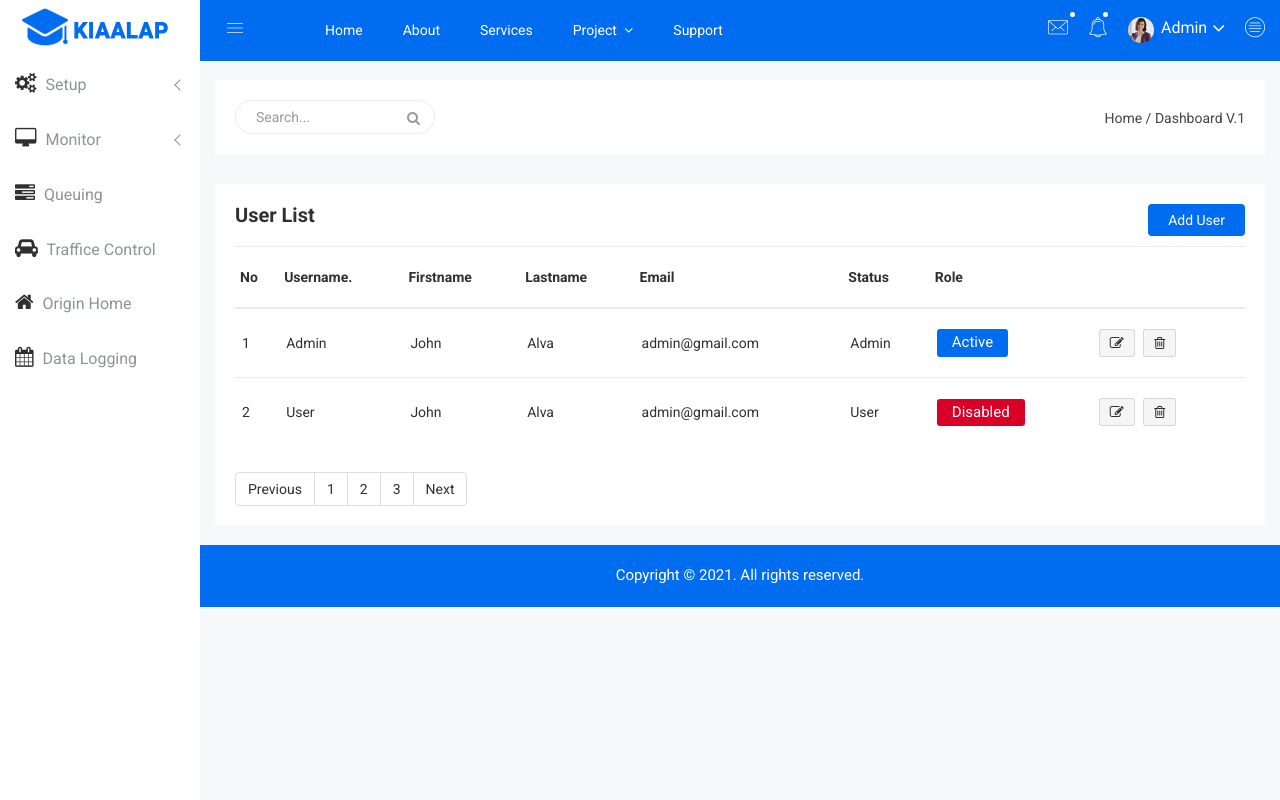
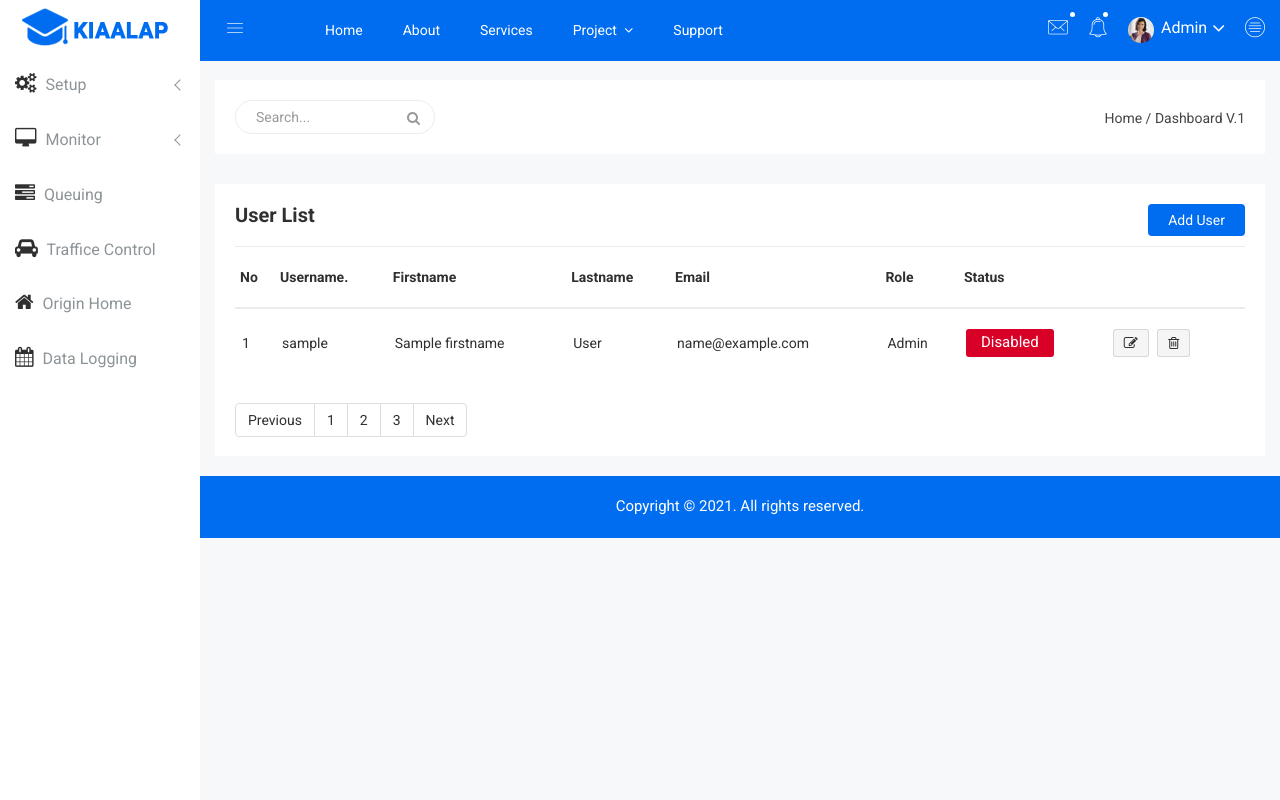
Before and after one commit to fllay/iNavCentral, a Flask app: page /user in a window 1280 px wide. Run offline with Flask 2, Linux system fonts and the light colour scheme; the visitor is signed in with stand-in values (Sample User, id 1); a database or web service that is not in the repository returns one stand-in record (values such as "Sample title"); some libraries are stand-ins or nearby versions; some web fonts are replaced.

Commit message:
Test create user in iNav Central

```diff
--- a/app.py
+++ b/app.py
@@ -66,16 +66,18 @@ def network():
 
 @app.route('/user')
 def user():
-    return render_template("user.html")
+    return render_template("user.html", doc= get_list())
 
 @app.route('/register',methods=['GET','POST'])
 def register():
     if request.method == 'POST':
-        firstname = request.form['']
-        lastname = request.form['']
-        email = request.form['']
+        firstname = request.form['firstname']
+        lastname = request.form['lastname']
+        email = request.form['email']
         username = request.form['username']
-        password = request.form['']
+        password = request.form['password']
+        add_new_user()
+        return redirect(url_for('user'))
 
     return render_template("register.html")
 
--- a/db/Authenticate.py
+++ b/db/Authenticate.py
@@ -1,9 +1,24 @@
 import pymongo
 import bcrypt
+import json
 iNav = pymongo.MongoClient('mongodb://localhost:27017/')
 iNavDB = iNav['iNavDB']
 
-iNavCOL = iNavDB['iNavDBlogs']
+iNavCOL = iNavDB['Authentication']
 print(" * INAVDB ",iNavDB)
 print(" * INAVCOL ",iNavCOL)
 print(" * Database connected !")
+
+def add_new_user():
+    global iNavDB
+    mydict = { "_id": 1,"firstname": "Admin", "lastname": "Admin","email": "admin@atsp.com","username":"Admin","pssword": "password","status":1,"role":"Admin" }
+    res = iNavCOL.insert_one(mydict)
+    #res =iNavCOL.delete_many({})
+    print(res)
+    return res
+
+def get_list():
+    global iNavDB
+    query = {}
+    data = iNavCOL.find(query)
+    return data
--- a/templates/layout.html
+++ b/templates/layout.html
@@ -784,6 +784,7 @@
                                             <ul class="collapse dropdown-header-top">
                                                 <li><a href="index.html">Network</a></li>
                                                 <li><a href="index-1.html">I/O EMG STOP</a></li>
+                                                <li><a href="user">user</a></li>
                                             </ul>
                                         </li>
                                         <li>
--- a/templates/user.html
+++ b/templates/user.html
@@ -21,40 +21,31 @@
                                 <th>Firstname</th>
                                 <th>Lastname</th>
                                 <th>Email</th>
+                                <th>Role</th>
                                 <th>Status</th>
-                                <th>Role</th>
                                 <th></th>
                             </tr>
+                            {% for x in doc %}
                             <tr>
-                                <td>1</td>
-                                <td>Admin</td>
-                                <td>John </td>
-                                <td>Alva</td>
-                                <td>admin@gmail.com</td>
+                                <td>{{x._id}}</td>
+                                <td>{{x.username}}</td>
+                                <td>{{x.firstname}} </td>
+                                <td>{{x.lastname}}</td>
+                                <td>{{x.email}}</td>
                                 <td>Admin</td>
                                 <td>
-                                    <button class="pd-setting">Active</button>
+                                    {%if x.status == 1%}
+                                        <button class="pd-setting">Active</button>
+                                    {% else %}
+                                        <button class="ds-setting">Disabled</button>
+                                    {% endif %}
                                 </td>
                                 <td>
                                     <button data-toggle="tooltip" title="Edit" class="pd-setting-ed"><i class="fa fa-pencil-square-o" aria-hidden="true"></i></button>
                                     <button data-toggle="tooltip" title="Trash" class="pd-setting-ed"><i class="fa fa-trash-o" aria-hidden="true"></i></button>
                                 </td>
                             </tr>
-                            <tr>
-                                <td>2</td>
-                                <td>User</td>
-                                <td>John </td>
-                                <td>Alva</td>
-                                <td>admin@gmail.com</td>
-                                <td>User</td>
-                                <td>
-                                    <button class="ds-setting">Disabled</button>
-                                </td>
-                                <td>
-                                    <button data-toggle="tooltip" title="Edit" class="pd-setting-ed"><i class="fa fa-pencil-square-o" aria-hidden="true"></i></button>
-                                    <button data-toggle="tooltip" title="Trash" class="pd-setting-ed"><i class="fa fa-trash-o" aria-hidden="true"></i></button>
-                                </td>
-                            </tr>
+                            {%endfor%}
                         </table>
                     </div>
                     <div class="custom-pagination">
@@ -73,6 +64,7 @@
         </div>
     </div>
 </div>
+
 <!-- Static Table End -->
 <!-- data table JS
        ============================================ -->
```
